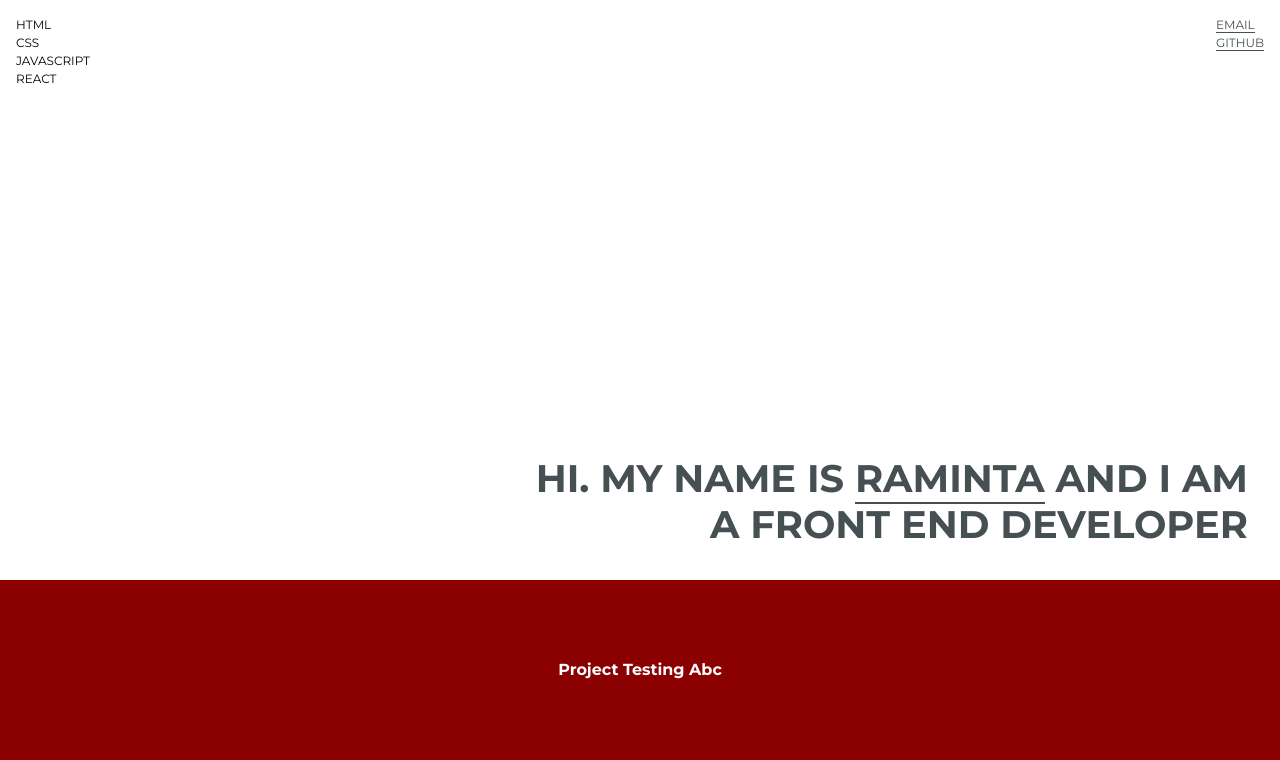
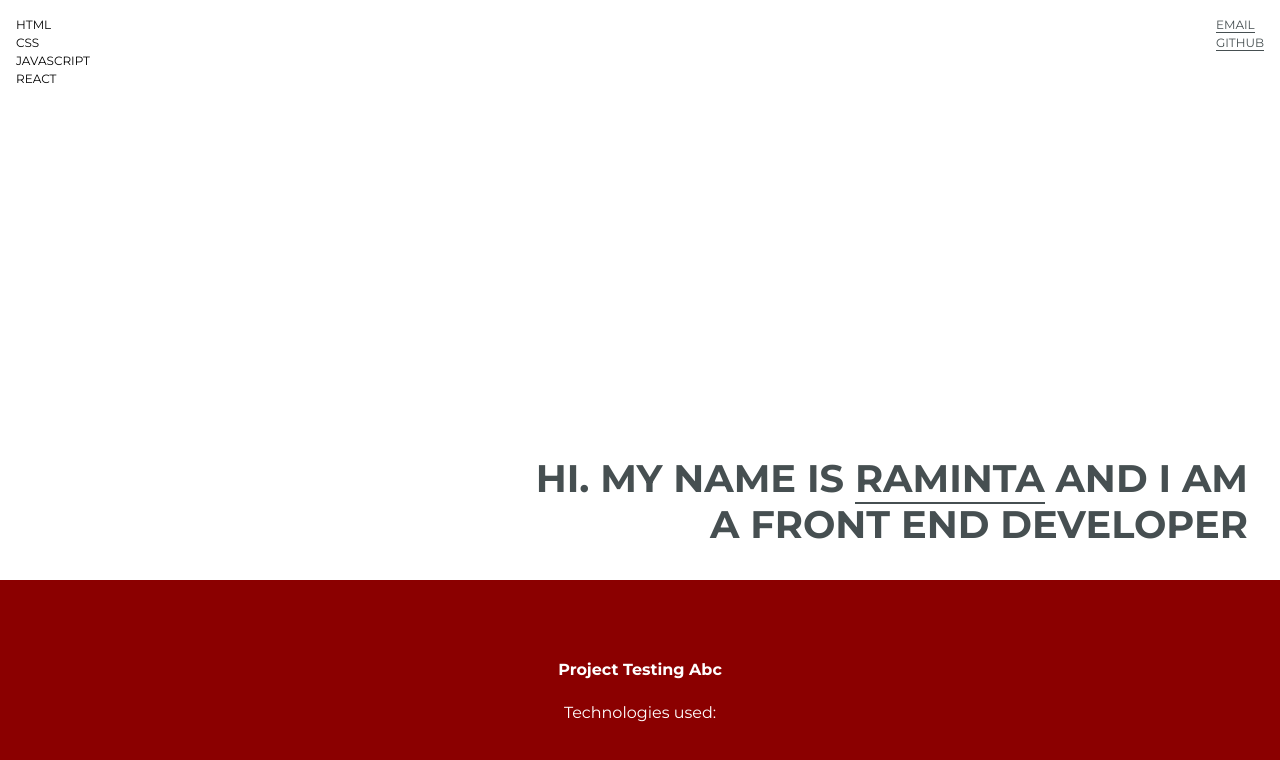
Before and after one commit to raminta-kup/portfolio, a React (Create React App) app: page / in a window 1280 px wide. Shown: the top 760 px of the page. Built offline with nearby package versions, Linux system fonts and the light colour scheme.

Commit message:
Added Technologies Container, styles

```diff
--- a/src/components/ProjectContainerMain.jsx
+++ b/src/components/ProjectContainerMain.jsx
@@ -2,17 +2,19 @@ import React from "react";
 import { ButtonLink } from "./ButtonLink";
 import styled from "styled-components";
 import { ProjectTitle } from "./ProjectTitle";
+import { TechnologiesContainer } from "./TechnologiesContainer";
 
 export const ProjectContainerMain = () => {
   return (
     <StyledContainerMain>
         <ProjectTitle projectTitle="project testing abc" />
         {/* <ButtonLink buttonText="view source code" /> */}
+        <TechnologiesContainer />
     </StyledContainerMain>
   )
 };
 
-export const StyledContainerMain = styled.div`
+export const StyledContainerMain = styled.section`
     min-height: 100vh;
     padding: 56px 24px;
     line-height: 1.2;
--- /dev/null
+++ b/src/components/TechnologiesContainer.jsx
@@ -0,0 +1,32 @@
+import React from "react"
+import styled from "styled-components"
+
+
+export const TechnologiesContainer = () => {
+    return (
+        <StyledTechnologiesUsedContainer>
+            <StyledPar>Technologies used:</StyledPar>
+            <StyledLanguageContainer>
+
+            </StyledLanguageContainer>
+        </StyledTechnologiesUsedContainer>
+    )
+}
+
+const StyledTechnologiesUsedContainer = styled.div`
+    display: flex;
+    flex-direction: column;
+    gap: 16px;
+    color: #fff;
+    align-items: center;
+`
+
+const StyledPar = styled.p`
+    color: #fff;
+`
+
+const StyledLanguageContainer = styled.ul`
+    display: flex;
+    gap: 16px;
+    list-style: none;
+`
```
